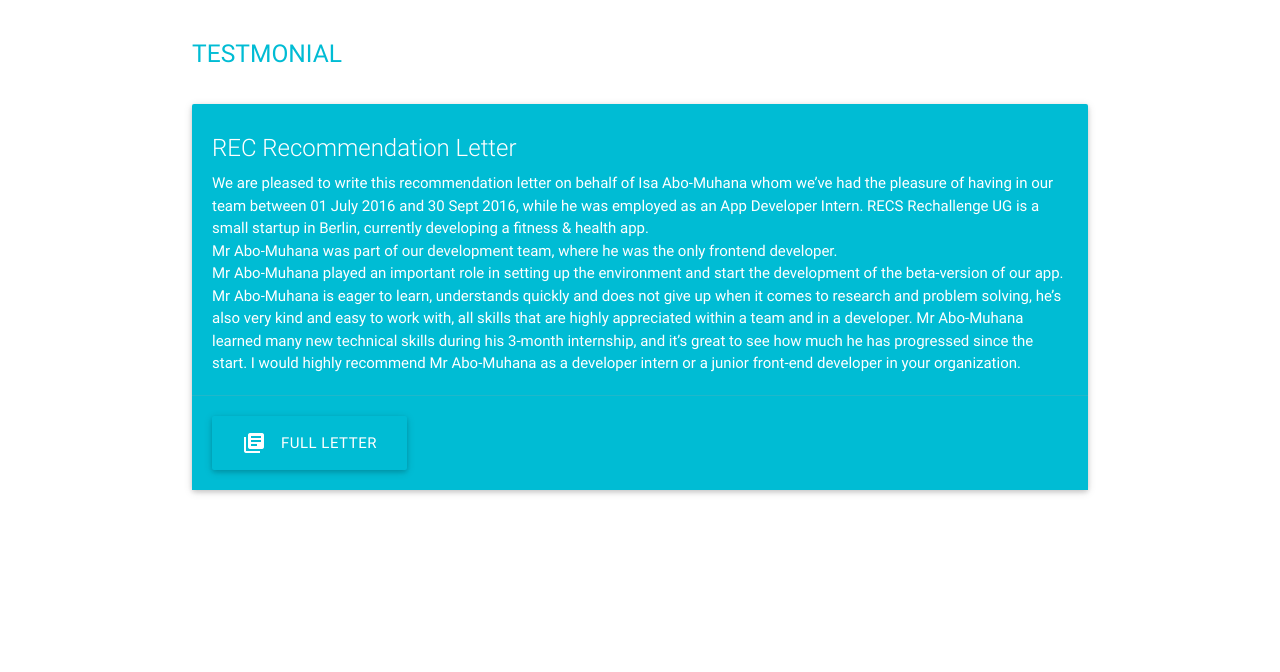
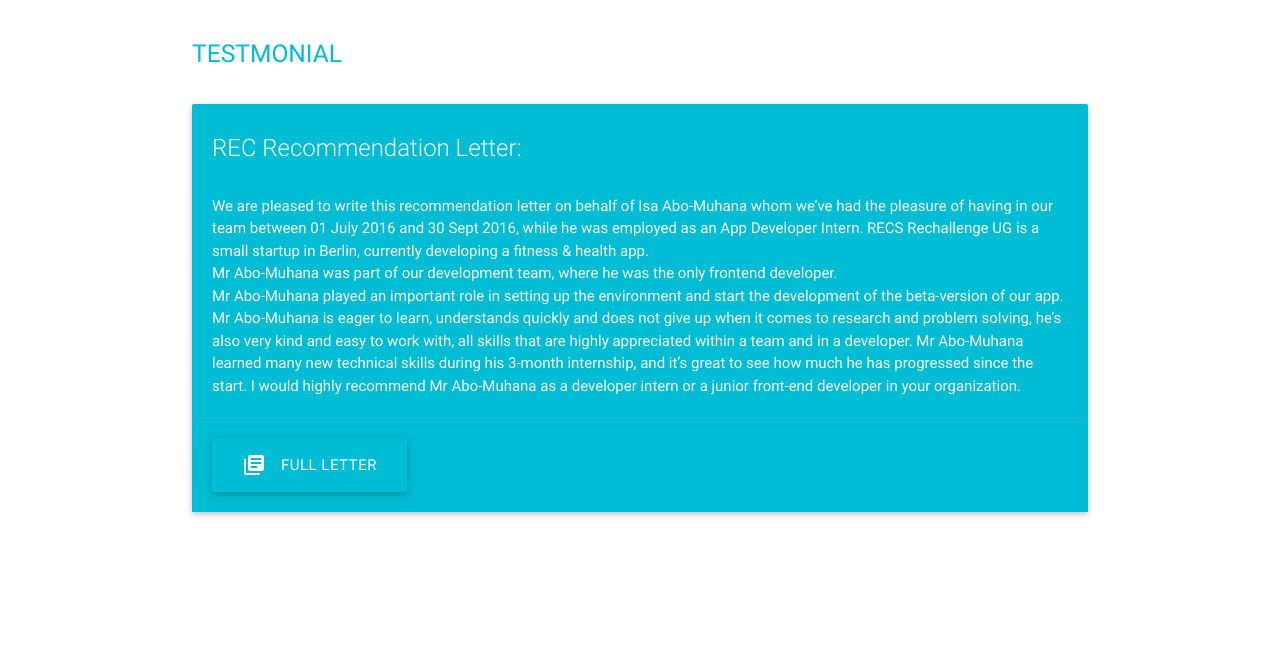
Before and after one commit to Isaabomohana/Isaabomohana.github.io, a plain HTML site: page index.html in a window 1280 px wide. Shown: the part 3140-3812 px from the top of the page. Drawn offline with nearby package versions, Linux system fonts and the light colour scheme.

Commit message:
add recom-l header3

```diff
--- a/index.html
+++ b/index.html
@@ -316,7 +316,7 @@
               <div class="col s12">
                 <div class="card cyan">
                   <div class="card-content white-text">
-                    <span class="card-title">REC Recommendation Letter</span><br>
+                    <span class="card-title">REC Recommendation Letter:</span><br><br>
                     <p>We are pleased to write this recommendation letter on behalf of Isa Abo-Muhana
                       whom we’ve had the pleasure of having in our team between 01 July 2016 and 30 Sept 2016, while he was employed as an App Developer Intern.
                       RECS Rechallenge UG is a small startup in Berlin, currently developing a fitness & health app.<br>
```
